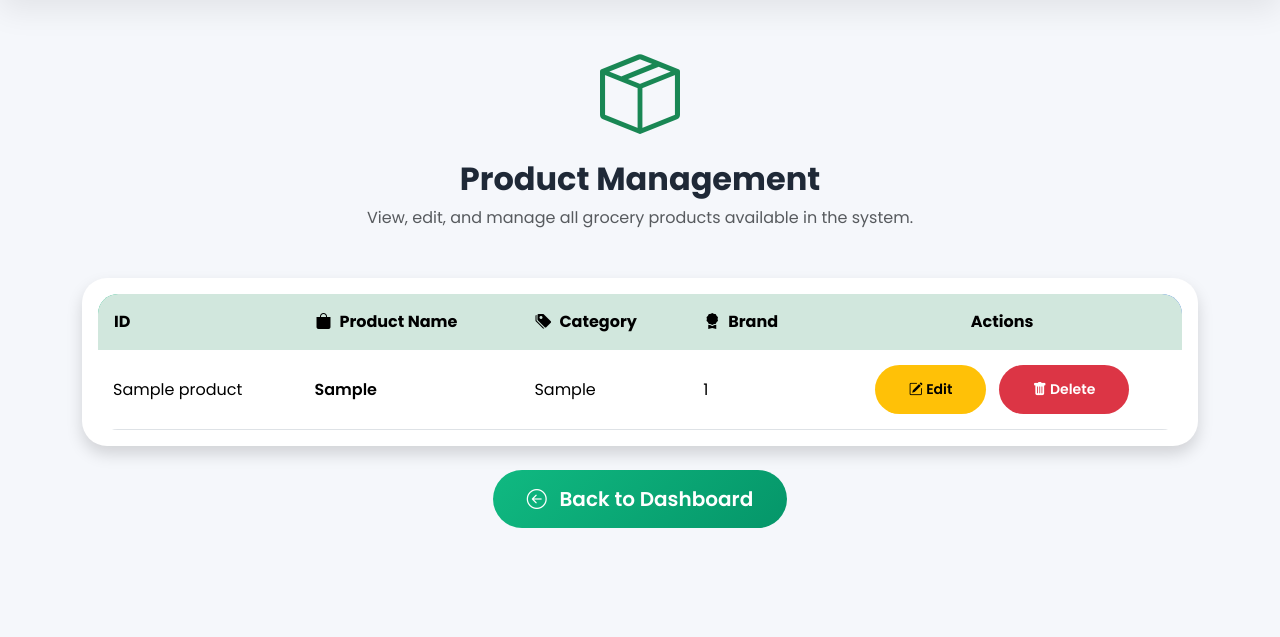
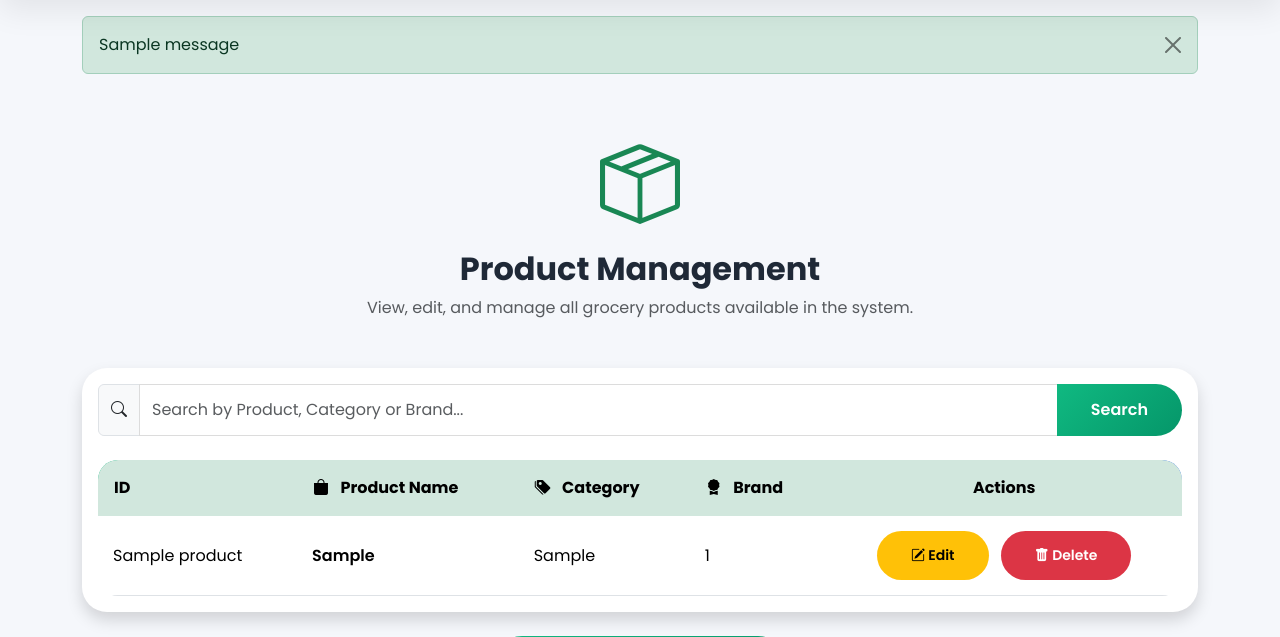
Before and after one commit to sowmiyaramesh-494/SmartGroceryAdvisor, a Flask app: page /view_products in a window 1280 px wide. Shown: the part 98-735 px from the top of the page. Run offline with Flask 3, Linux system fonts and the light colour scheme; the visitor is signed in with stand-in values (Sample User, id 1); tables that the repository leaves empty or names only in its code hold one stand-in row (values such as "Sample post"); one stand-in notice (Sample message) is shown; some libraries are stand-ins or nearby versions.

Commit message:
Added search functionality and improved Smart Grocery Advisor UI

```diff
--- a/app.py
+++ b/app.py
@@ -1,8 +1,8 @@
-from flask import Flask, render_template, request, redirect, session
+from flask import Flask, render_template, request, redirect, session, flash
 import mysql.connector
 
 app = Flask(__name__)
-app.secret_key = "smart_grocery_secret"
+app.secret_key = "smartgroceryadvisor"
 # Database Connection
 db = mysql.connector.connect(
     host="localhost",
@@ -131,6 +131,8 @@ def add_store():
         cursor.execute(sql, values)
         db.commit()
 
+        flash("Store added successfully!", "success")
+
         return redirect("/admin")
 
     return render_template("add_store.html")
@@ -140,25 +142,32 @@ def view_stores():
     if "user" not in session:
         return redirect("/login")
 
-    cursor.execute("SELECT * FROM stores")
+    search = request.args.get("search", "")
+
+    if search:
+
+        sql = """
+        SELECT * FROM stores
+        WHERE store_name LIKE %s
+        OR location LIKE %s
+        OR contact LIKE %s
+        """
+
+        value = "%" + search + "%"
+
+        cursor.execute(sql, (value, value, value))
+
+    else:
+
+        cursor.execute("SELECT * FROM stores")
 
     stores = cursor.fetchall()
 
-    return render_template("view_stores.html", stores=stores)
-@app.route("/delete_store/<int:store_id>")
-def delete_store(store_id):
-
-    if "user" not in session:
-        return redirect("/login")
-
-    cursor.execute(
-        "DELETE FROM stores WHERE store_id=%s",
-        (store_id,)
+    return render_template(
+        "view_stores.html",
+        stores=stores,
+        search=search
     )
-
-    db.commit()
-
-    return redirect("/view_stores")
 @app.route("/edit_store/<int:store_id>", methods=["GET", "POST"])
 def edit_store(store_id):
 
@@ -182,6 +191,8 @@ def edit_store(store_id):
         cursor.execute(sql, (store_name, location, contact, store_id))
         db.commit()
 
+        flash("Store updated successfully!", "success")
+
         return redirect("/view_stores")
 
     cursor.execute(
@@ -193,18 +204,37 @@ def edit_store(store_id):
 
     return render_template("edit_store.html", store=store)
 @app.route("/view_products")
-
 def view_products():
 
     if "user" not in session:
         return redirect("/login")
 
-    cursor.execute("SELECT * FROM products")
+    search = request.args.get("search", "")
+
+    if search:
+
+        sql = """
+        SELECT * FROM products
+        WHERE product_name LIKE %s
+        OR category LIKE %s
+        OR brand LIKE %s
+        """
+
+        value = "%" + search + "%"
+
+        cursor.execute(sql, (value, value, value))
+
+    else:
+
+        cursor.execute("SELECT * FROM products")
 
     products = cursor.fetchall()
 
-    return render_template("view_products.html", products=products)
-
+    return render_template(
+        "view_products.html",
+        products=products,
+        search=search
+    )
 
 @app.route("/edit_product/<int:product_id>", methods=["GET", "POST"])
 def edit_product(product_id):
@@ -276,25 +306,56 @@ def view_prices():
     if "user" not in session:
         return redirect("/login")
 
-    sql = """
-    SELECT
-    products.product_name,
-    stores.store_name,
-    product_prices.price,
-    product_prices.price_id
-    FROM product_prices
-    JOIN products
-    ON product_prices.product_id = products.product_id
-    JOIN stores
-    ON product_prices.store_id = stores.store_id
-    ORDER BY products.product_name
-    """
+    search = request.args.get("search", "")
 
-    cursor.execute(sql)
+    if search:
+
+        sql = """
+        SELECT
+            products.product_name,
+            stores.store_name,
+            product_prices.price,
+            product_prices.price_id
+        FROM product_prices
+        JOIN products
+            ON product_prices.product_id = products.product_id
+        JOIN stores
+            ON product_prices.store_id = stores.store_id
+        WHERE products.product_name LIKE %s
+           OR stores.store_name LIKE %s
+           OR product_prices.price LIKE %s
+        ORDER BY products.product_name
+        """
+
+        value = "%" + search + "%"
+
+        cursor.execute(sql, (value, value, value))
+
+    else:
+
+        sql = """
+        SELECT
+            products.product_name,
+            stores.store_name,
+            product_prices.price,
+            product_prices.price_id
+        FROM product_prices
+        JOIN products
+            ON product_prices.product_id = products.product_id
+        JOIN stores
+            ON product_prices.store_id = stores.store_id
+        ORDER BY products.product_name
+        """
+
+        cursor.execute(sql)
 
     prices = cursor.fetchall()
 
-    return render_template("view_prices.html", prices=prices)
+    return render_template(
+        "view_prices.html",
+        prices=prices,
+        search=search
+    )
 @app.route("/edit_price/<int:id>", methods=["GET", "POST"])
 def edit_price(id):
 
@@ -346,29 +407,56 @@ def delete_price(id):
 
     return redirect("/view_prices")
 @app.route("/view_quality")
-
 def view_quality():
 
     if "user" not in session:
         return redirect("/login")
 
-    sql = """
-    SELECT
-    products.product_name,
-    quality_ratings.quality_score,
-    quality_ratings.remarks,
-    quality_ratings.rating_id
-    FROM quality_ratings
-    JOIN products
-    ON quality_ratings.product_id = products.product_id
-    ORDER BY products.product_name
-    """
+    search = request.args.get("search", "")
 
-    cursor.execute(sql)
+    if search:
+
+        sql = """
+        SELECT
+            products.product_name,
+            quality_ratings.quality_score,
+            quality_ratings.remarks,
+            quality_ratings.rating_id
+        FROM quality_ratings
+        JOIN products
+        ON quality_ratings.product_id = products.product_id
+        WHERE products.product_name LIKE %s
+           OR quality_ratings.remarks LIKE %s
+        ORDER BY products.product_name
+        """
+
+        value = "%" + search + "%"
+
+        cursor.execute(sql, (value, value))
+
+    else:
+
+        sql = """
+        SELECT
+            products.product_name,
+            quality_ratings.quality_score,
+            quality_ratings.remarks,
+            quality_ratings.rating_id
+        FROM quality_ratings
+        JOIN products
+        ON quality_ratings.product_id = products.product_id
+        ORDER BY products.product_name
+        """
+
+        cursor.execute(sql)
 
     quality = cursor.fetchall()
 
-    return render_template("view_quality.html", quality=quality)
+    return render_template(
+        "view_quality.html",
+        quality=quality,
+        search=search
+    )
 @app.route("/edit_quality/<int:id>", methods=["GET", "POST"])
 def edit_quality(id):
 
@@ -448,8 +536,9 @@ def add_product():
         cursor.execute(sql, values)
         db.commit()
 
+        flash("Product added successfully!", "success")
+
         return redirect("/admin")
-
     return render_template("add_product.html")
 @app.route("/add_price", methods=["GET", "POST"])
 def add_price():
@@ -479,6 +568,8 @@ def add_price():
         cursor.execute(sql, (product_id, store_id, price))
         db.commit()
 
+        flash("Price added successfully!", "success")
+
         return redirect("/admin")
 
     return render_template(
@@ -488,8 +579,14 @@ def add_price():
     )
 @app.route("/quality", methods=["GET", "POST"])
 def quality():
+
     if "user" not in session:
         return redirect("/login")
+
+    # Fetch all products
+    cursor.execute("SELECT product_id, product_name FROM products")
+    products = cursor.fetchall()
+
     if request.method == "POST":
 
         product_id = request.form["product_id"]
@@ -504,9 +601,13 @@ def quality():
         cursor.execute(sql, (product_id, quality_score, remarks))
         db.commit()
 
+        flash("Quality rating added successfully!", "success")
+
         return redirect("/admin")
-
-    return render_template("quality.html")
+    return render_template(
+        "quality.html",
+        products=products
+    )
 @app.route("/compare", methods=["GET", "POST"])
 def compare():
 
--- a/templates/base.html
+++ b/templates/base.html
@@ -123,9 +123,37 @@
 
 <main>
 
-    {% block content %}
+<div class="container mt-3">
 
-    {% endblock %}
+{% with messages = get_flashed_messages(with_categories=true) %}
+
+    {% if messages %}
+
+        {% for category, message in messages %}
+
+            <div class="alert alert-{{ category }} alert-dismissible fade show">
+
+                {{ message }}
+
+                <button
+                    type="button"
+                    class="btn-close"
+                    data-bs-dismiss="alert">
+                </button>
+
+            </div>
+
+        {% endfor %}
+
+    {% endif %}
+
+{% endwith %}
+
+</div>
+
+{% block content %}
+
+{% endblock %}
 
 </main>
 
--- a/templates/view_products.html
+++ b/templates/view_products.html
@@ -22,6 +22,37 @@
 
         <div class="card-body">
 
+            <!-- Search Box -->
+
+            <form method="GET" class="mb-4">
+
+                <div class="input-group">
+
+                    <span class="input-group-text">
+                        <i class="bi bi-search"></i>
+                    </span>
+
+                    <input
+                        type="text"
+                        name="search"
+                        class="form-control"
+                        placeholder="Search by Product, Category or Brand..."
+                        value="{{ search }}">
+
+                    <button
+                        type="submit"
+                        class="btn btn-success">
+
+                        Search
+
+                    </button>
+
+                </div>
+
+            </form>
+
+            <!-- Products Table -->
+
             <div class="table-responsive">
 
                 <table class="table table-hover align-middle mb-0">
@@ -31,10 +62,25 @@
                         <tr>
 
                             <th>ID</th>
-                            <th><i class="bi bi-bag-fill me-2"></i>Product Name</th>
-                            <th><i class="bi bi-tags-fill me-2"></i>Category</th>
-                            <th><i class="bi bi-award-fill me-2"></i>Brand</th>
-                            <th class="text-center">Actions</th>
+
+                            <th>
+                                <i class="bi bi-bag-fill me-2"></i>
+                                Product Name
+                            </th>
+
+                            <th>
+                                <i class="bi bi-tags-fill me-2"></i>
+                                Category
+                            </th>
+
+                            <th>
+                                <i class="bi bi-award-fill me-2"></i>
+                                Brand
+                            </th>
+
+                            <th class="text-center">
+                                Actions
+                            </th>
 
                         </tr>
 
@@ -62,6 +108,7 @@
                                    class="btn btn-warning btn-sm me-2">
 
                                     <i class="bi bi-pencil-square"></i>
+
                                     Edit
 
                                 </a>
@@ -71,6 +118,7 @@
                                    onclick="return confirm('Are you sure you want to delete this product?')">
 
                                     <i class="bi bi-trash-fill"></i>
+
                                     Delete
 
                                 </a>
```
Also changed, not shown: templates/quality.html (+23 -5 lines), templates/view_prices.html (+59 -4 lines), templates/view_quality.html (+56 -5 lines), templates/view_stores.html (+54 -6 lines).
